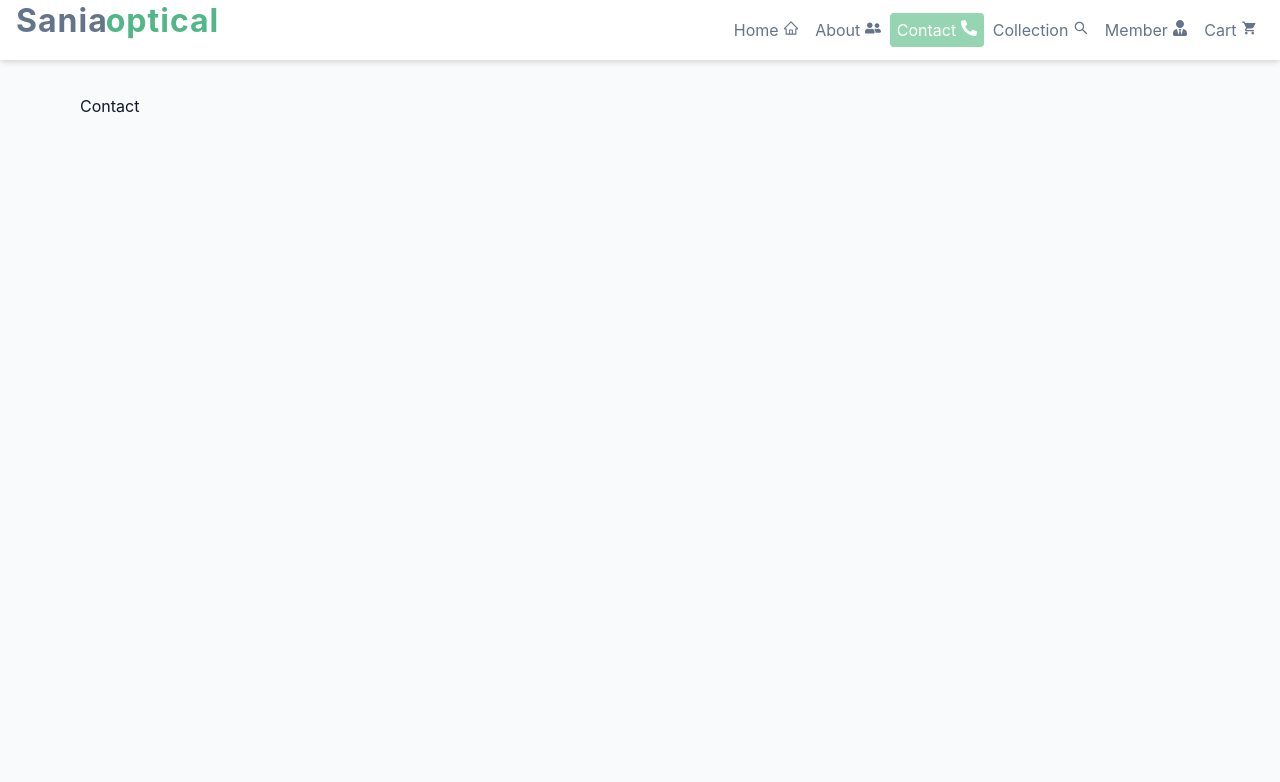
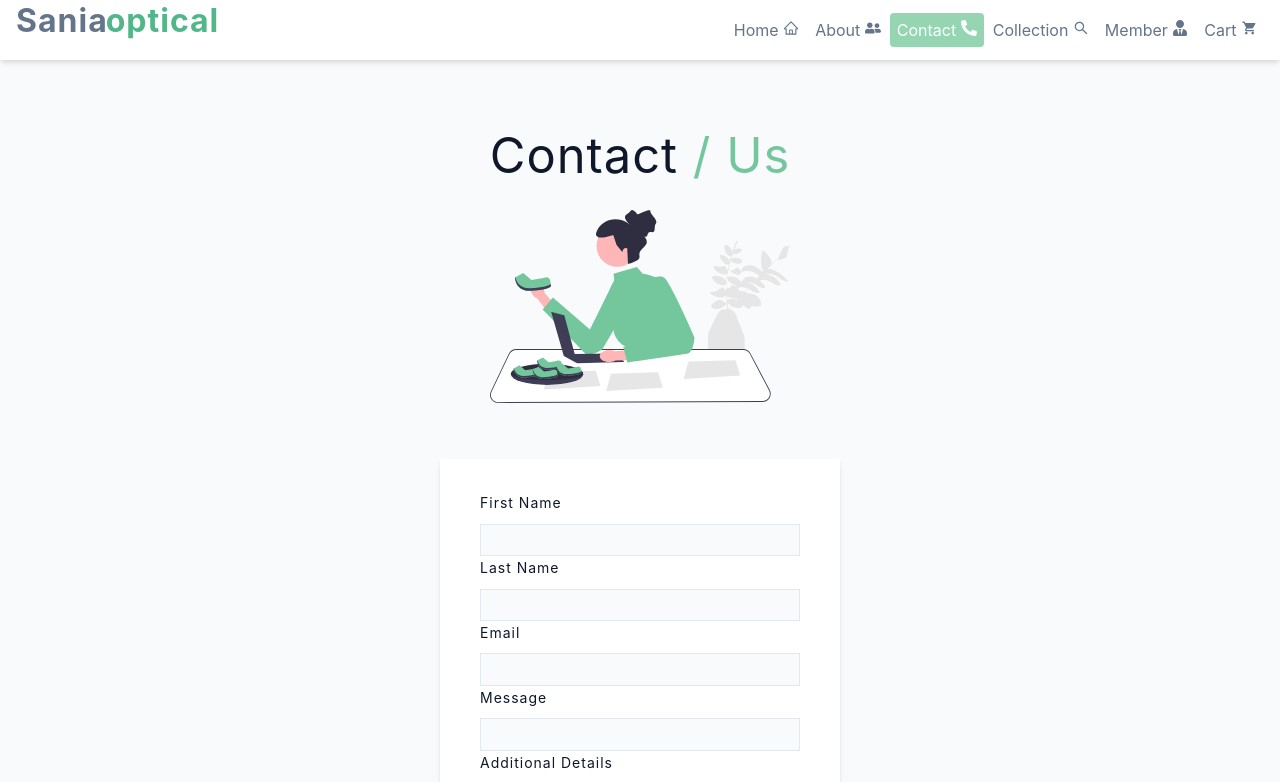
Before and after one commit to Inam-ulrehman/saniaoptical, a React (Create React App) app: page /contact in a window 1280 px wide. Shown: the top 782 px of the page. Built offline with nearby package versions, Linux system fonts and the light colour scheme; no server answers.

Commit message:
Form handle left front end done

```diff
--- a/src/pages/Contact.js
+++ b/src/pages/Contact.js
@@ -1,7 +1,76 @@
 import React from 'react'
+import styled from 'styled-components'
+import contact from '../images/contact.svg'
+
+//  handle Submit
+const handleSubmit = (e) => {
+  e.preventDefault()
+}
 
 const Contact = () => {
-  return <div>Contact</div>
+  return (
+    <Wrapper>
+      <div className='heading-holder'>
+        <h1 className='title'>
+          Contact <span className='span'> / Us</span>
+        </h1>
+        <img src={contact} alt='' />
+      </div>
+      <form className='form' onSubmit={handleSubmit}>
+        {/* name input */}
+        <div>
+          <label className='form-label' htmlFor='name'>
+            First Name
+          </label>
+          <input className='form-input' type='text' />
+        </div>
+
+        {/* name input */}
+        <div>
+          <label className='form-label' htmlFor='name'>
+            Last Name
+          </label>
+          <input className='form-input' type='text' />
+        </div>
+
+        {/* name input */}
+        <div>
+          <label className='form-label' htmlFor='name'>
+            Email
+          </label>
+          <input className='form-input' type='text' />
+        </div>
+
+        {/* name input */}
+        <div>
+          <label className='form-label' htmlFor='name'>
+            Message
+          </label>
+          <input className='form-input' type='text' />
+        </div>
+
+        {/* name input */}
+        <div>
+          <label className='form-label' htmlFor='name'>
+            Additional Details
+          </label>
+          <textarea rows='7' cols='50' className='form-input' type='text' />
+        </div>
+      </form>
+    </Wrapper>
+  )
 }
-
+const Wrapper = styled.div`
+  .title {
+    span {
+      color: var(--primary-5);
+    }
+  }
+  .heading-holder {
+    text-align: center;
+    img {
+      max-width: 300px;
+    }
+  }
+`
 export default Contact
--- a/src/pages/Dashboard.js
+++ b/src/pages/Dashboard.js
@@ -4,9 +4,12 @@ import styled from 'styled-components'
 import { useSelector } from 'react-redux'
 import CheckOutPayment from '../components/CheckOutPayment'
 import TotalCartComponent from '../components/TotalCartComponent'
+import member from '../images/member.svg'
+import { Link } from 'react-router-dom'
 
 const Dashboard = () => {
   const { cart } = useSelector((state) => state.cart)
+  const { user } = useSelector((state) => state.user)
 
   const newTotal = cart.reduce((total, cart) => {
     total += cart.price
@@ -21,7 +24,17 @@ const Dashboard = () => {
           <TotalCartComponent newTotal={newTotal} />
         </div>
       ) : (
-        <div>There is nothing to pay</div>
+        <div className='member-container'>
+          {/* Member area here */}
+          <h1 className='title'>
+            Hello,<span>{user.name}</span>
+          </h1>
+          <div className='title-underline'></div>
+          <img src={member} alt='' />
+          <Link className='btn btn-block' to='/products'>
+            See our store for more Collections...
+          </Link>
+        </div>
       )}
     </Wrapper>
   )
@@ -75,5 +88,16 @@ const Wrapper = styled.div`
       margin-top: 0.6rem;
     }
   }
+  .member-container {
+    span {
+      color: var(--primary-5);
+    }
+    text-align: center;
+    img {
+      max-width: 300px;
+      max-height: 300px;
+      margin-top: 2rem;
+    }
+  }
 `
 export default Dashboard
```
Also changed, not shown: src/images/contact.svg (added), src/images/member.svg (added).
